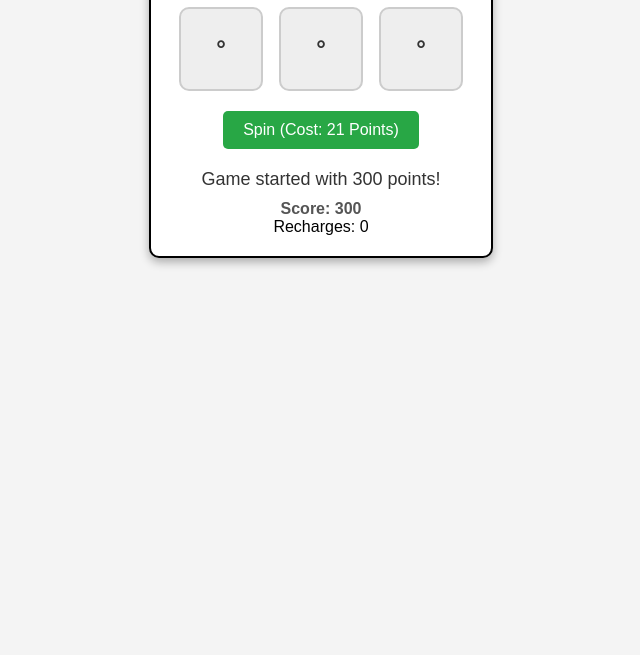
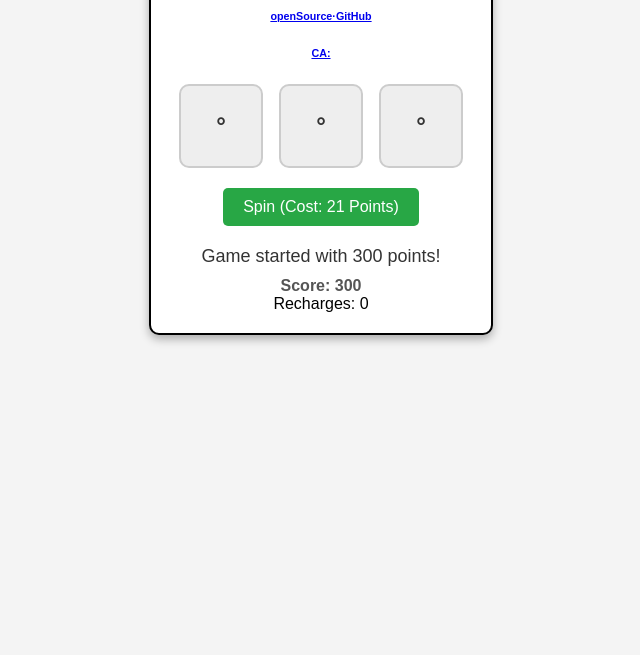
Before and after one commit to spiritorient/SLUT-MACHINE-pro, a plain HTML site: page slut-masina/index.html in a window 1280 px wide. Shown: the part 145-800 px from the top of the page, without its empty margins (319-959 px from the left). Drawn offline with Linux system fonts and the light colour scheme.

Commit message:
github added ++

```diff
--- a/slut-masina/index.html
+++ b/slut-masina/index.html
@@ -18,6 +18,8 @@
 
     <div id="slot-machine">
         <h1>Slut·Machine</h1>
+        <h6><a href="https://github.com/spiritorient/SLUT-MACHINE-pro" target="_blank">openSource·GitHub</a></h6>
+        <h6><a href="https://github.com/spiritorient/SLUT-MACHINE-pro" target="_blank">CA:</a></h6>
 
         <!-- Reel Container -->
         <div class="reels">
```
Also changed, not shown: 1 other file.
